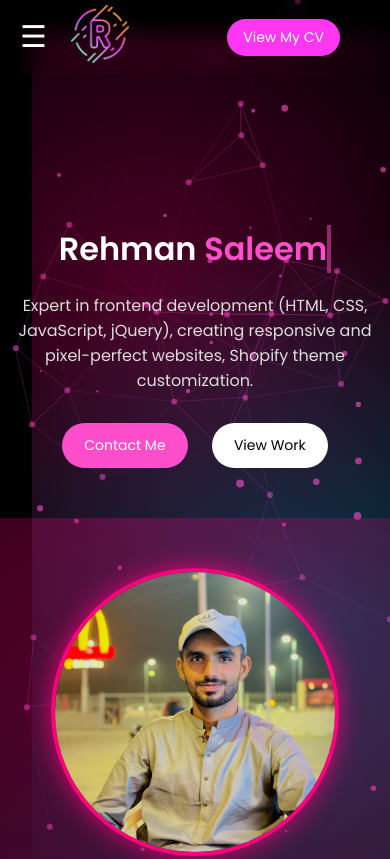
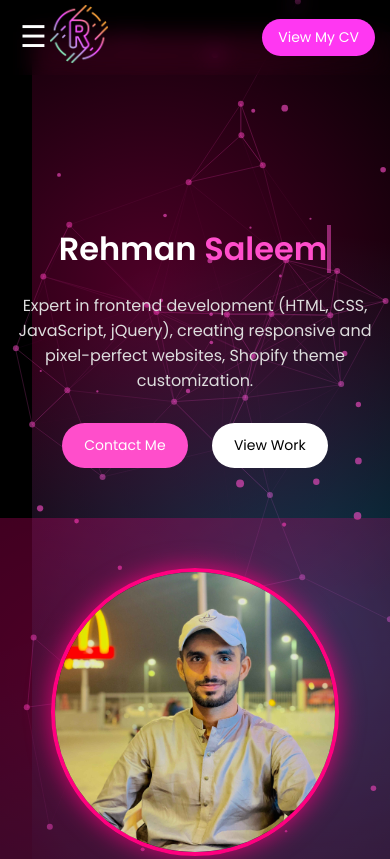
Before and after one commit to rehman-89/rehman-89, a plain HTML site: page index.html in a window 390 px wide. Shown: the top 859 px of the page. Drawn offline with nearby package versions, Linux system fonts and the light colour scheme.

Commit message:
Updated files

```diff
--- a/index.html
+++ b/index.html
@@ -1051,7 +1051,7 @@
         margin-right: 10px;
         object-fit: cover;
         border-radius: 50%;
-        margin-left: 16px;
+         margin-left: 30px;
         padding: 4px;
       }
 
@@ -1071,6 +1071,9 @@
     .form-group textarea{
       width: 90%;
     }
+     nav{
+      padding: 0px 15px;
+     }
     }
   </style>
 </head>
```
